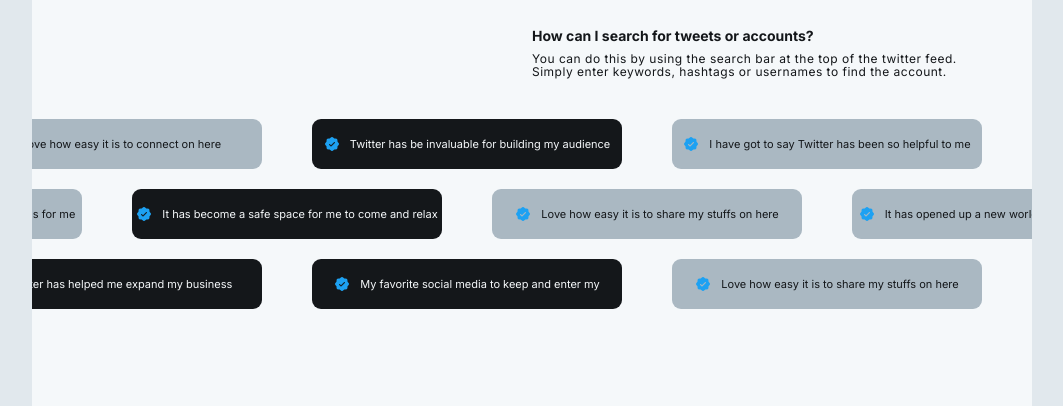
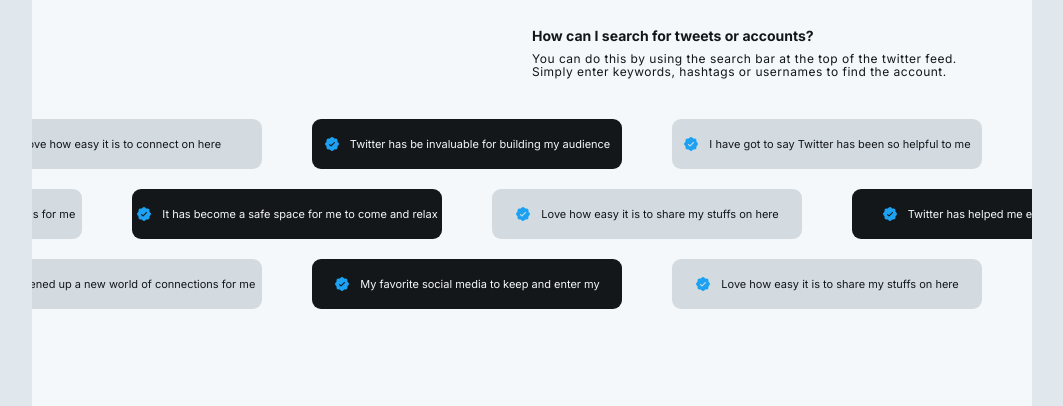
Before and after one commit to Olatoyan/Twitter-landing-page, a plain HTML site: page index.html in a window 1280 px wide. Shown: the part 1960-2366 px from the top of the page, without its empty margins (108-1171 px from the left). Drawn offline with Linux system fonts and the light colour scheme.

Commit message:
updated file

```diff
--- a/style.css
+++ b/style.css
@@ -30,16 +30,12 @@ body {
 START OF HEADER SECTION
 ////////////////////////////////////////*/
 
-.header {
-  /* background-color: #f5f8fa; */
-}
 .header__nav {
   display: flex;
   align-items: center;
   gap: 30rem;
 }
-.logo__box {
-}
+
 .logo {
   height: 3rem;
   width: 3rem;
@@ -320,8 +316,6 @@ END OF JOIN SECTION
 START OF FAQ SECTION
 ////////////////////////////////////////*/
 
-.FAQ__section {
-}
 .faq__container {
   display: flex;
   flex-direction: column;
@@ -369,7 +363,7 @@ START OF FAQ SECTION
   display: flex;
   align-items: center;
   justify-content: center;
-  background-color: #aab8c2;
+  background-color: #d4dbe0;
   /* padding: 1rem 3rem; */
   border-radius: 0.9rem;
   font-size: 1.1rem;
@@ -407,9 +401,9 @@ START OF FAQ SECTION
   grid-column: 6/8;
 }
 .black__bg--2 {
-  grid-row: 3;
-  grid-column: 2/4;
-  place-content: center;
+  grid-row: 2;
+  grid-column: 7/9;
+  /* place-content: center; */
 }
 .white__bg--3 {
   grid-row: 2;
@@ -432,8 +426,8 @@ START OF FAQ SECTION
   grid-column: 5/7;
 }
 .white__bg--5 {
-  grid-row: 2;
-  grid-column: 7/9;
+  grid-row: 3;
+  grid-column: 2/4;
 }
 /* .black__bg--5 {
   grid-column: 1/3;
```
